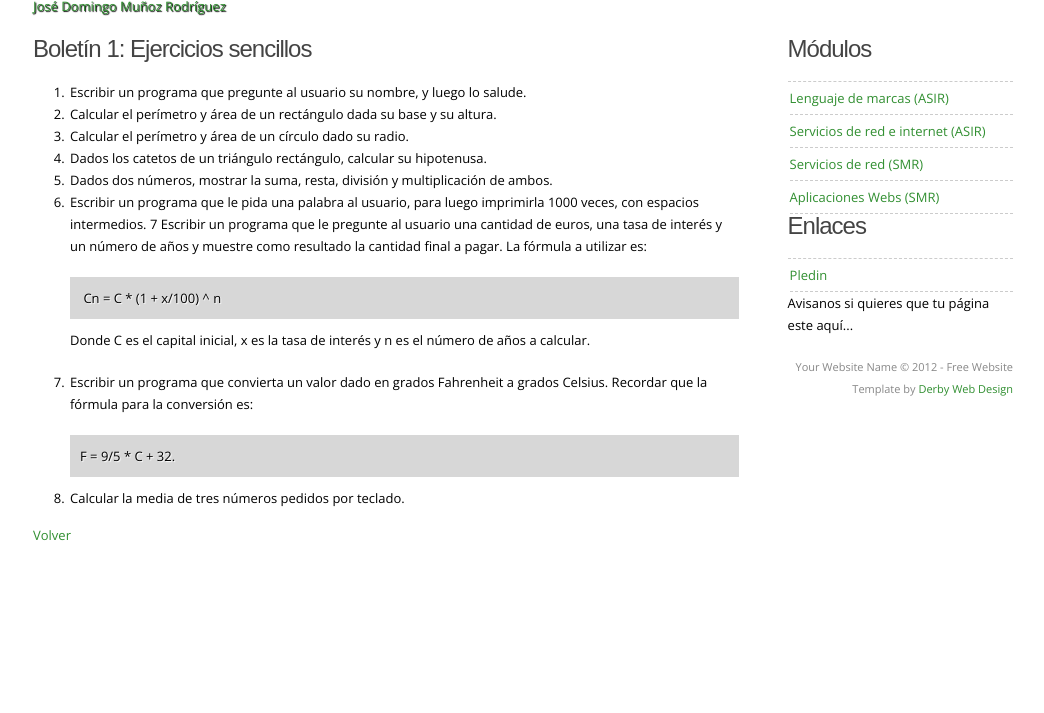
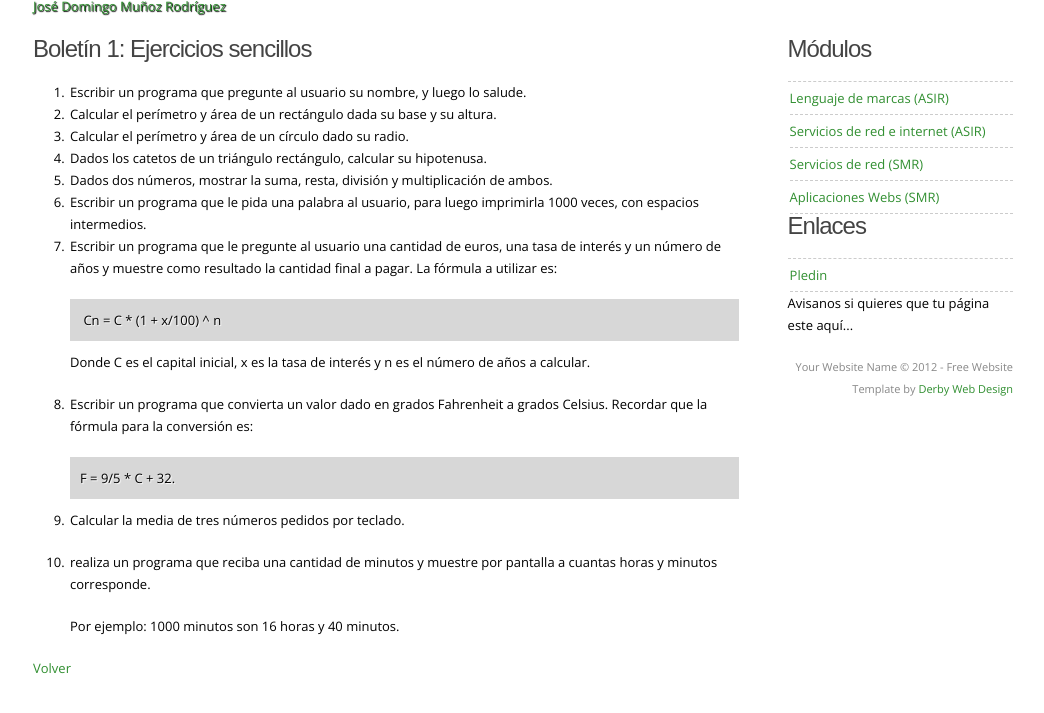
Before and after one commit to josedom24/josedom24.github.io, a Jekyll site: the page built from mod/lm/bol1.md, in a window 1280 px wide, cut to the strip 80-793 px from the top of the page. Shown: the whole strip, without its empty margins (117-1161 px from the left). Built offline with Jekyll 4.4.1, drawn with Linux system fonts in a browser that asks for light colours; nearby versions of some CDN libraries; some web fonts are replaced; library files that are not in the unit come from our copies.

Commit message:
Boletín 1

```diff
--- a/mod/lm/bol1.md
+++ b/mod/lm/bol1.md
@@ -13,7 +13,7 @@ tagline: CFGS ASIR
 4. Dados los catetos de un triángulo rectángulo, calcular su hipotenusa.
 5. Dados dos números, mostrar la suma, resta, división y multiplicación de ambos.
 6. Escribir un programa que le pida una palabra al usuario, para luego imprimirla 1000 veces, con espacios intermedios.
-7 Escribir un programa que le pregunte al usuario una cantidad de euros, una tasa de interés y un número de años y muestre como resultado la cantidad final a pagar. La fórmula a utilizar es:
+7. Escribir un programa que le pregunte al usuario una cantidad de euros, una tasa de interés y un número de años y muestre como resultado la cantidad final a pagar. La fórmula a utilizar es:
 
 		Cn = C * (1 + x/100) ^ n
 
@@ -24,7 +24,9 @@ tagline: CFGS ASIR
 
 9. Calcular la media de tres números pedidos por teclado.
 
+10. realiza un programa que reciba una cantidad de minutos y muestre por pantalla a cuantas horas y minutos corresponde.
 
+	Por ejemplo: 1000 minutos son 16 horas y 40 minutos.
 
 
 [Volver](http://josedom24.github.io)
```
